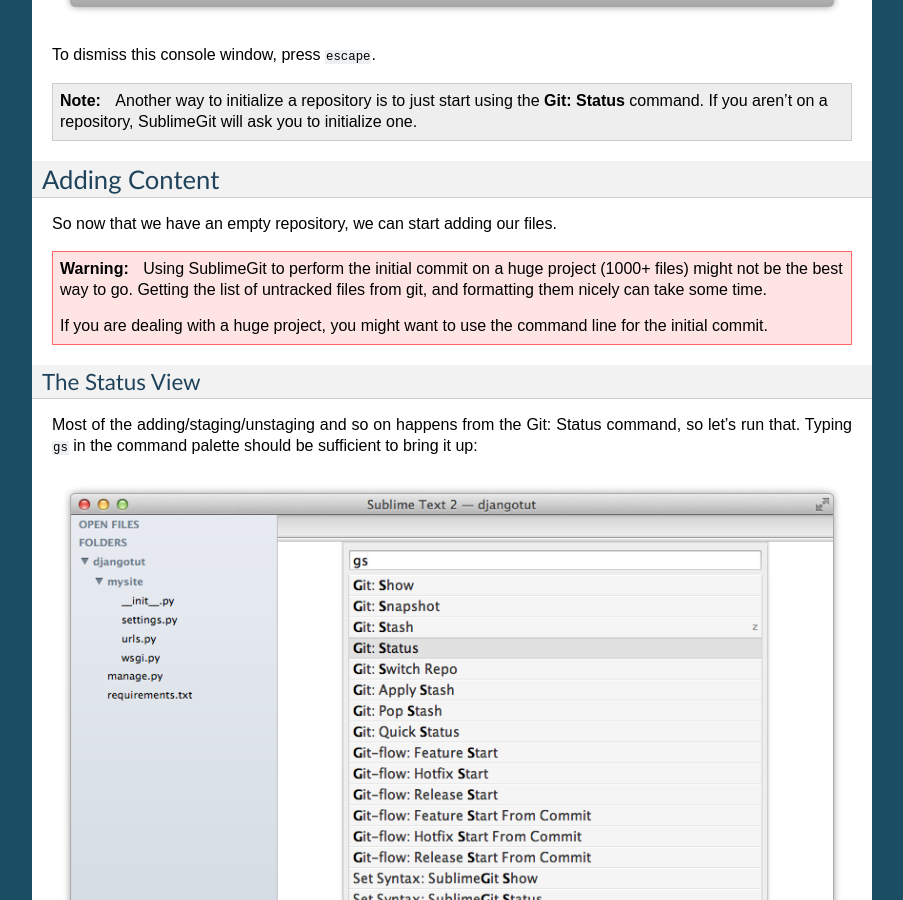
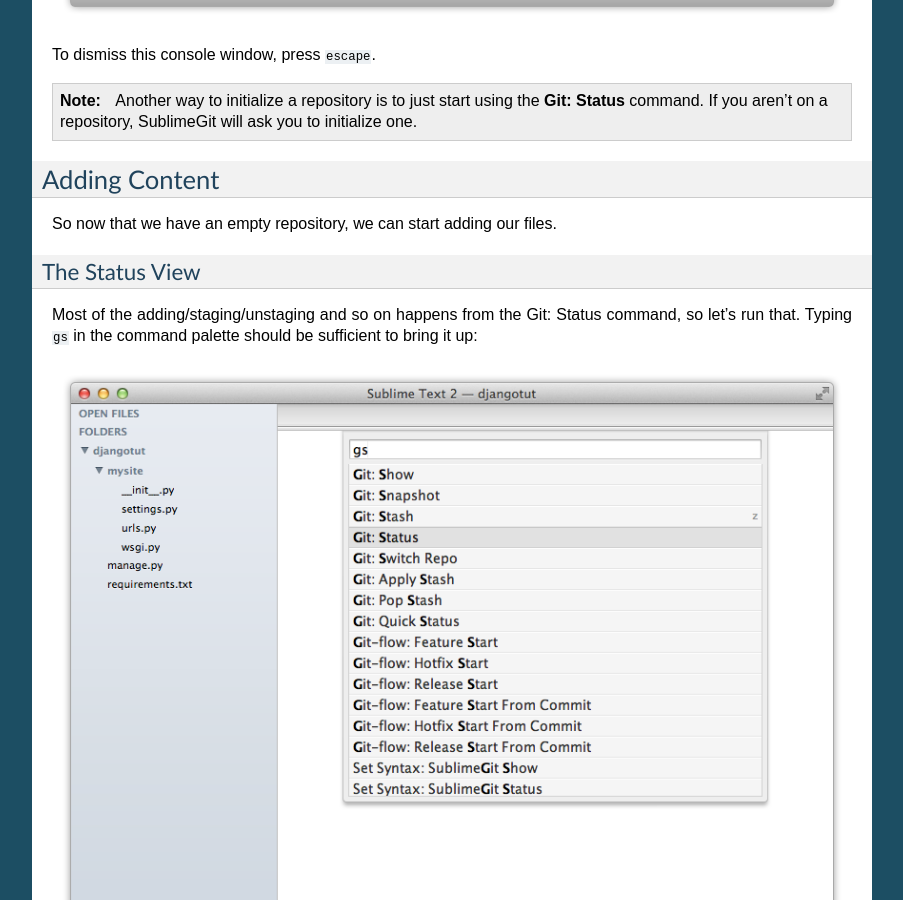
Before and after one commit to SublimeGit/SublimeGit, a Sphinx documentation site: the page built from docs/tutorial.rst, in a window 1280 px wide and 900 px high, scrolled down 3301 px. Shown: the whole window, without its empty margins (198-1101 px from the left). Built offline with Sphinx 7.4.7, drawn with Linux system fonts in a browser that asks for light colours; pages that are not in the unit, such as notebooks, are missing from menus.

Commit message:
docs(tutorial): remove warning about large initial commit (closes #250)
- modern SSDs and git changes since 2.0.0 have rendered this warning moot

```diff
--- a/docs/tutorial.rst
+++ b/docs/tutorial.rst
@@ -43,11 +43,6 @@ To dismiss this console window, press ``escape``.
 Adding Content
 --------------
 So now that we have an empty repository, we can start adding our files.
-
-.. warning::
-    Using SublimeGit to perform the initial commit on a huge project (1000+ files) might not be the best way to go. Getting the list of untracked files from git, and formatting them nicely can take some time.
-
-    If you are dealing with a huge project, you might want to use the command line for the initial commit.
 
 
 The Status View
```
